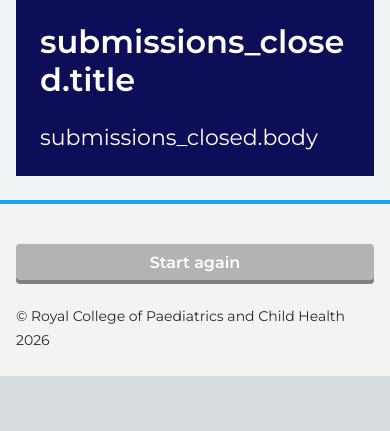
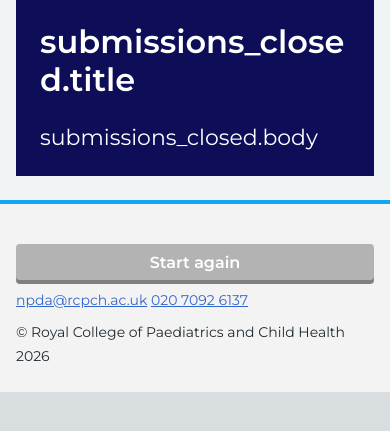
Before and after one commit to rcpch/npda-prem, a Django app: page / in a window 390 px wide. Shown: the part 97-528 px from the top of the page. Run offline with Django 5.2, Linux system fonts and the light colour scheme; data that the repository does not hold is empty; some libraries are stand-ins or nearby versions.

Commit message:
Add email and phone to footer

```diff
--- a/templates/base.html
+++ b/templates/base.html
@@ -49,11 +49,15 @@
               <input type="submit" class="nhsuk-button nhsuk-button--secondary nhsuk-button--small" value="{% trans "Start again" %}" />
             </form>
           </li>
+          <li class="nhsuk-footer__list-item">
+            <a href="mailto:npda@rcpch.ac.uk">npda@rcpch.ac.uk</a>
+            <a href="tel:02070926137">020 7092 6137</a>
+          </li>
+          <li class="nhsuk-footer__list-item">
+            &copy; Royal College of Paediatrics and Child Health 2026
+            {% block footer-text-extra %}{% endblock %}
+          </li>
         </ul>
-        <p class="nhsuk-body-s">
-          &copy; Royal College of Paediatrics and Child Health 2026
-          {% block footer-text-extra %}{% endblock %}
-        </p>
       </div>
     </div>
   </footer>
```
Also changed, not shown: README.md.
